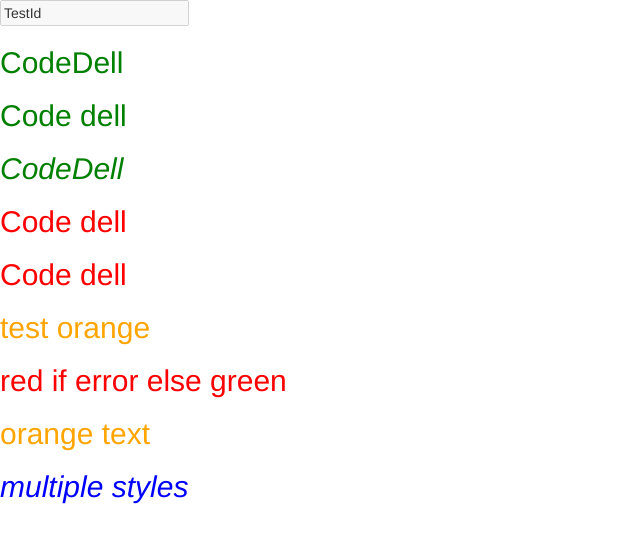
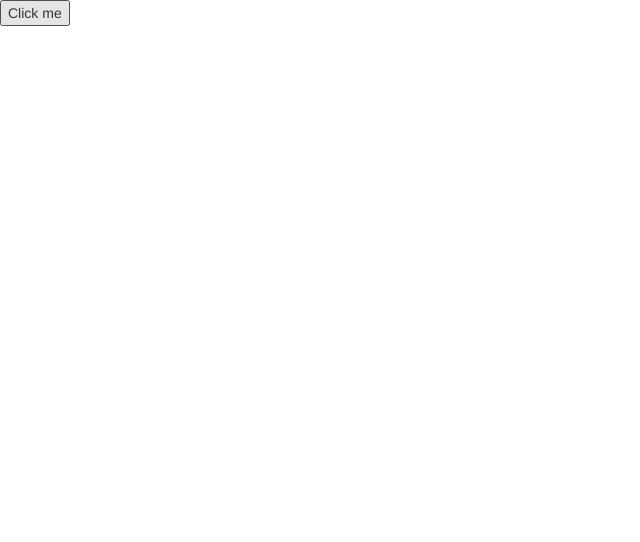
Before and after one commit to AlexanderBellDev/Angular-8-Tutorial-Repo, an Angular app: page / in a window 1280 px wide. Shown: the top 542 px of the page, without its empty margins (0-640 px from the left). Built offline with nearby package versions, Linux system fonts and the light colour scheme.

Commit message:
Event binding - You bind to events with () e.g.  (click)="onClick()" You can also pass the details of the event with onClick($event)

```diff
--- a/src/app/app.component.html
+++ b/src/app/app.component.html
@@ -1 +1 @@
-<app-testcomponent></app-testcomponent>
+<app-eventbinding></app-eventbinding>
--- a/src/app/app.module.ts
+++ b/src/app/app.module.ts
@@ -4,11 +4,13 @@ import { NgModule } from '@angular/core';
 import { AppRoutingModule } from './app-routing.module';
 import { AppComponent } from './app.component';
 import { TestcomponentComponent } from './testcomponent/testcomponent.component';
+import { EventbindingComponent } from './eventbinding/eventbinding.component';
 
 @NgModule({
   declarations: [
     AppComponent,
-    TestcomponentComponent
+    TestcomponentComponent,
+    EventbindingComponent
   ],
   imports: [
     BrowserModule,
--- /dev/null
+++ b/src/app/eventbinding/eventbinding.component.html
@@ -0,0 +1,2 @@
+<button (click)="onClick($event)">Click me</button>
+{{greeting}}
--- /dev/null
+++ b/src/app/eventbinding/eventbinding.component.ts
@@ -0,0 +1,20 @@
+import { Component, OnInit } from '@angular/core';
+
+@Component({
+  selector: 'app-eventbinding',
+  templateUrl: './eventbinding.component.html',
+  styleUrls: ['./eventbinding.component.css']
+})
+export class EventbindingComponent implements OnInit {
+  public greeting = '';
+  constructor() { }
+
+  ngOnInit() {
+  }
+
+  onClick(event: MouseEvent) {
+    console.log(event);
+    this.greeting = 'hello';
+    console.log('Welcome to codeevolution');
+  }
+}
```
Also changed, not shown: src/app/eventbinding/eventbinding.component.css (added), 1 other file (tests, documents, lock files or other folders).
